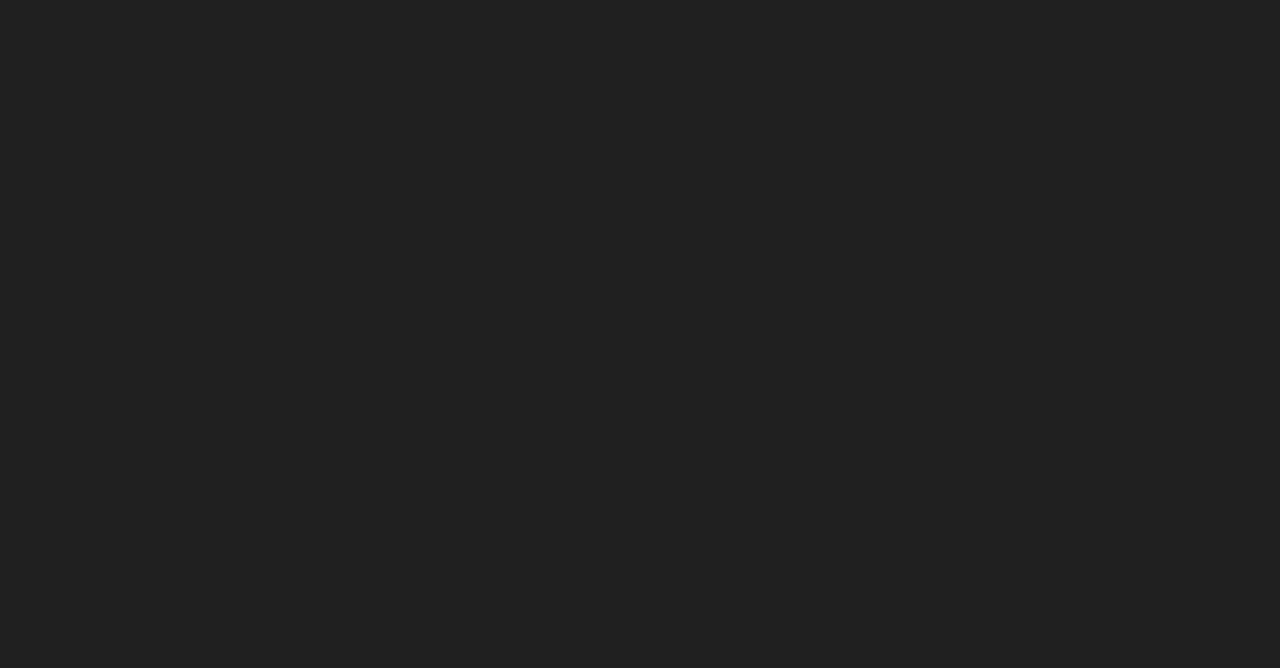
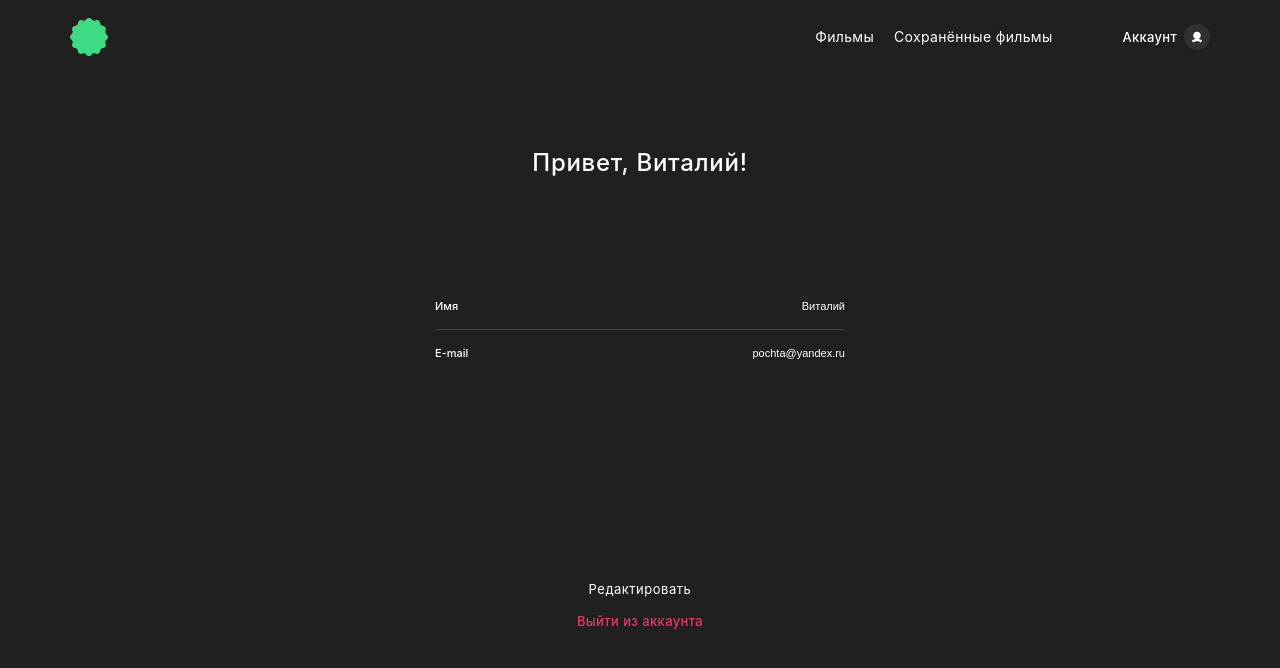
Before and after one commit to Anna-Dan/movies-explorer-frontend, a React (Create React App) app: page /profile in a window 1280 px wide. Shown: the top 668 px of the page. Built offline with nearby package versions, Linux system fonts and the light colour scheme.

Commit message:
feat: adaptive layout of Profile

```diff
--- a/src/components/App/App.js
+++ b/src/components/App/App.js
@@ -5,6 +5,7 @@ import Main from '../Main/Main';
 import Footer from '../Footer/Footer';
 import Movies from '../Movies/Movies';
 import SavedMovies from '../SavedMovies/SavedMovies';
+import Profile from '../Profile/Profile';
 
 function App() {
   return (
@@ -25,6 +26,10 @@ function App() {
           <SavedMovies />
           <Footer />
         </Route>
+        <Route exact path="/profile">
+          <Header isLoggedIn={true} />
+          <Profile />
+        </Route>
       </Switch>
     </div>
   );
--- /dev/null
+++ b/src/components/Profile/Profile.css
@@ -0,0 +1,151 @@
+.profile {
+  display: flex;
+  justify-content: center;
+}
+
+.profile__form {
+  max-width: 410px;
+  width: 100%;
+  display: flex;
+  flex-direction: column;
+  align-items: center;
+  padding: 74px 0 0;
+}
+
+.profile__greeting {
+  margin: 0 0 123px;
+  font-size: 24px;
+  font-weight: 500;
+  line-height: 29px;
+  letter-spacing: 0.03em;
+  text-align: center;
+}
+
+.profile__inputs {
+  width: 100%;
+  display: grid;
+  grid-template-columns: 1fr 1fr;
+}
+
+.profile__input {
+  width: 100%;
+  margin: 0;
+  padding: 0 0 16px;
+  font-size: 11px;
+  line-height: 13px;
+  box-sizing: border-box;
+  font-weight: 500;
+  border-bottom: 1px solid #424242;
+}
+
+.profile__input:last-of-type {
+  padding-top: 17px;
+  padding-bottom: 0;
+  border: none;
+}
+
+.profile__input-text {
+  display: flex;
+  flex-direction: column;
+  justify-content: flex-start;
+  border-bottom: 1px solid #424242;
+}
+
+.profile__input-text:last-of-type {
+  border: none;
+}
+
+.profile__input-text_name {
+  grid-row: 1;
+  grid-column: 2;
+}
+
+.profile__input-text_email {
+  grid-row: 2;
+  grid-column: 2;
+  justify-content: flex-end;
+}
+
+.profile__data {
+  width: 100%;
+  margin: 0;
+  padding: 0;
+  outline: none;
+  border: none;
+  text-align: end;
+  font-weight: 400;
+  font-size: 11px;
+  line-height: 13px;
+  background: transparent;
+  color: #ffffff;
+}
+
+.profile__button-edit {
+  margin: 221px 0 16px;
+  border: none;
+  background-color: transparent;
+  color: #ffffff;
+  font-size: 13px;
+  font-weight: 400;
+  line-height: 16px;
+  letter-spacing: 0.04em;
+  text-align: center;
+  text-decoration: none;
+  transition: opacity 0.2s linear;
+}
+
+.profile__button-edit:hover {
+  opacity: 60%;
+  cursor: pointer;
+}
+
+.profile__button-exit {
+  color: #ee3465;
+  font-size: 13px;
+  font-weight: 500;
+  line-height: 16px;
+  letter-spacing: 0.03em;
+  text-decoration: none;
+  transition: opacity 0.2s linear;
+}
+
+.profile__button-exit:hover {
+  opacity: 60%;
+  cursor: pointer;
+}
+
+@media all and (max-width: 900px) {
+  .profile__form {
+    padding: 234px 0 0;
+  }
+
+  .profile__greeting {
+    margin: 0 0 96px;
+  }
+
+  .profile__button-edit {
+    margin: 210px 0 16px;
+  }
+}
+
+@media all and (max-width: 650px) {
+  .profile__form {
+    max-width: 260px;
+    padding: 70px 0 0;
+  }
+
+  .profile__greeting {
+    margin: 0 0 80px;
+  }
+
+  .profile__button-edit {
+    font-size: 12px;
+    line-height: 15px;
+    margin: 379px 0 16px;
+  }
+
+  .profile__button-exit {
+    font-size: 12px;
+    line-height: 15px;
+  }
+}
--- /dev/null
+++ b/src/components/Profile/Profile.js
@@ -0,0 +1,26 @@
+import './Profile.css';
+import {Link} from 'react-router-dom';
+
+function Profile() {
+  return (
+    <section className="profile">
+      <form className="profile__form">
+        <h3 className="profile__greeting">Привет, Виталий!</h3>
+        <div className="profile__inputs">
+          <p className="profile__input">Имя</p>
+          <div className="profile__input-text profile__input-text_name">
+            <input className="profile__data" defaultValue="Виталий" required />
+          </div>
+          <div className="profile__input-text profile__input-text_email">
+            <input className="profile__data" defaultValue="pochta@yandex.ru" required />
+          </div>
+          <p className="profile__input">E-mail</p>
+        </div>
+        <Link to="/profile" className="profile__button-edit">Редактировать</Link>
+        <Link to="/" className="profile__button-exit">Выйти из аккаунта</Link>
+      </form>
+    </section>
+  );
+};
+
+export default Profile;
```
Also changed, not shown: src/components/Login/Login.css (added), src/components/Login/Login.js (added), src/components/Register/Register.css (added), src/components/Register/Register.js (added).
